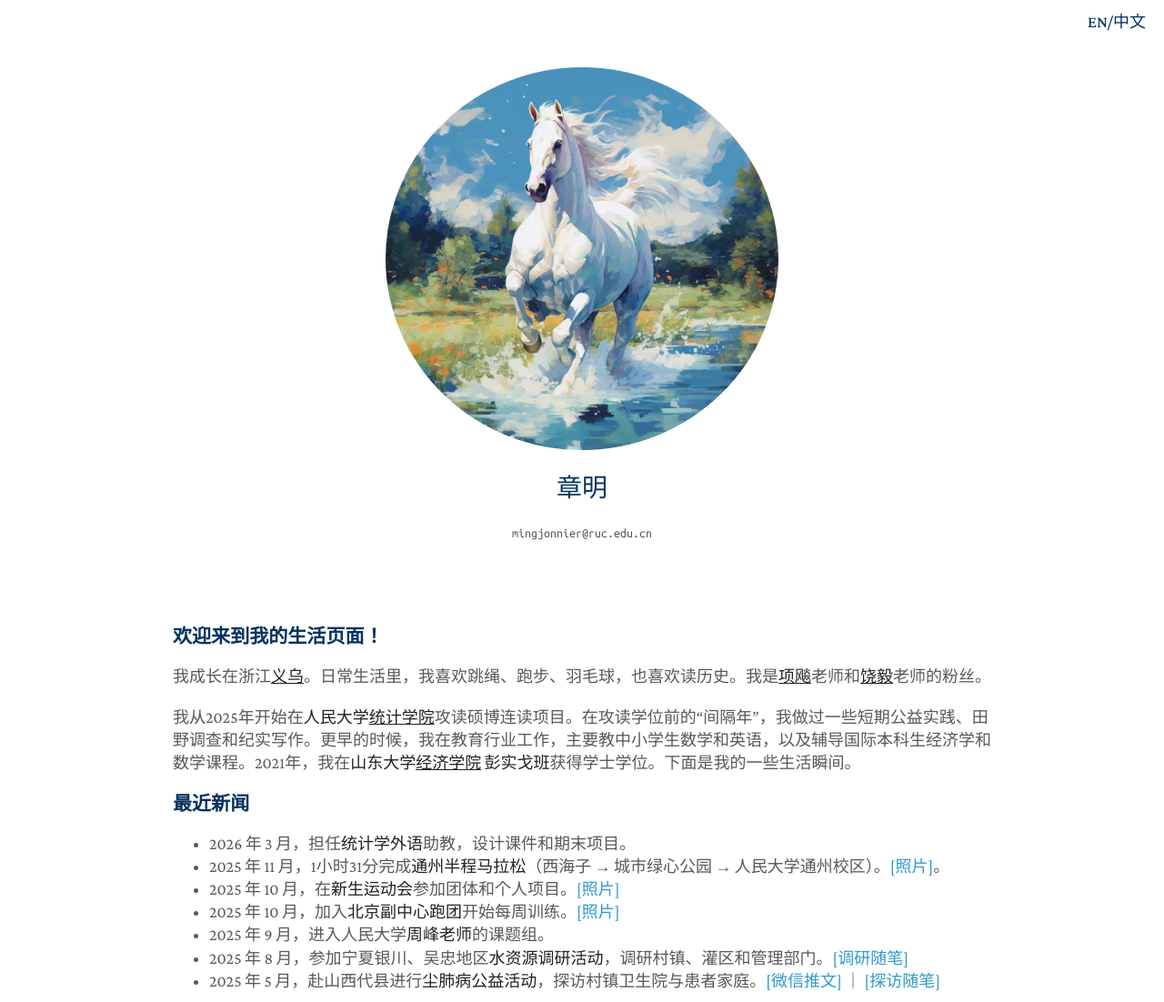
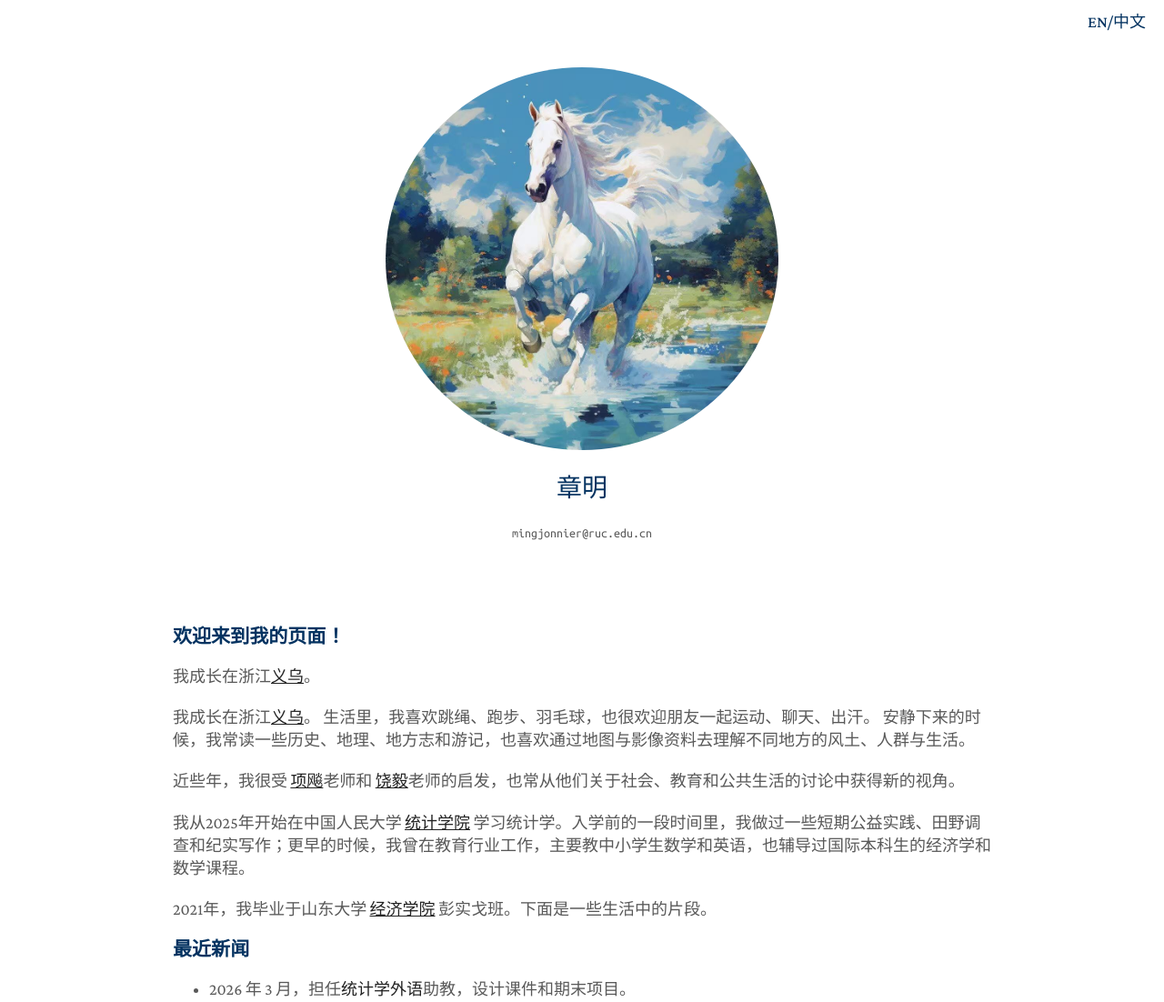
Before and after one commit to zhangming4153/zhangming4153.github.io, a Jekyll site: the page built from cn/index.md, in a window 1280 px wide and 1400 px high. Shown: the top 1102 px of the window at 91% size. Built offline with Jekyll 4.4.1, drawn with Linux system fonts in a browser that asks for light colours; a style sheet for code colours, icons or effects is not loaded; some of the changed text lies outside the part shown.

Commit message:
Update index.md

```diff
--- a/cn/index.md
+++ b/cn/index.md
@@ -3,20 +3,42 @@ layout: homepage
 permalink: /cn/
 title: 章明
 ---
-### 欢迎来到我的生活页面！
+### 欢迎来到我的页面！
 
-我成长在浙江<a href="https://en.wikipedia.org/wiki/Yiwu"><strong><u>义乌</u></strong></a>。日常生活里，我喜欢跳绳、跑步、羽毛球，也喜欢读历史。我是<a href="https://baike.baidu.com/item/项飙/23318243"><strong><u>项飚</u></strong></a>老师和<a href="https://en.wikipedia.org/wiki/Rao_Yi"><strong><u>饶毅</u></strong></a>老师的粉丝。
+<p>
+我成长在浙江<a href="https://en.wikipedia.org/wiki/Yiwu"><strong><u>义乌</u></strong></a>。
 
-我从2025年开始在**人民大学**<a href="http://stat.ruc.edu.cn"><strong><u>统计学院</u></strong></a>攻读硕博连读项目。在攻读学位前的“间隔年”，我做过一些短期公益实践、田野调查和纪实写作。更早的时候，我在教育行业工作，主要教中小学生数学和英语，以及辅导国际本科生经济学和数学课程。2021年，我在**山东大学**<a href="https://www.econ.sdu.edu.cn"><strong><u>经济学院</u></strong></a> **彭实戈班**获得学士学位。下面是我的一些生活瞬间。
+<p>
+我成长在浙江<a href="https://en.wikipedia.org/wiki/Yiwu"><strong><u>义乌</u></strong></a>。
+生活里，我喜欢跳绳、跑步、羽毛球，也很欢迎朋友一起运动、聊天、出汗。
+安静下来的时候，我常读一些历史、地理、地方志和游记，也喜欢通过地图与影像资料去理解不同地方的风土、人群与生活。
+</p>
+
+近些年，我很受
+<a href="https://baike.baidu.com/item/项飙/23318243"><strong><u>项飚</u></strong></a>老师和
+<a href="https://en.wikipedia.org/wiki/Rao_Yi"><strong><u>饶毅</u></strong></a>老师的启发，也常从他们关于社会、教育和公共生活的讨论中获得新的视角。
+</p>
+
+<p>
+我从2025年开始在中国人民大学
+<a href="http://stat.ruc.edu.cn"><strong><u>统计学院</u></strong></a>
+学习统计学。入学前的一段时间里，我做过一些短期公益实践、田野调查和纪实写作；更早的时候，我曾在教育行业工作，主要教中小学生数学和英语，也辅导过国际本科生的经济学和数学课程。
+</p>
+
+<p>
+2021年，我毕业于山东大学
+<a href="https://www.econ.sdu.edu.cn"><strong><u>经济学院</u></strong></a>
+彭实戈班。下面是一些生活中的片段。
+</p>
 
 ### 最近新闻
 - 2026 年 3 月，担任**统计学外语**助教，设计课件和期末项目。
-- 2025 年 11 月，1小时31分完成**通州半程马拉松**（西海子 → 城市绿心公园 → 人民大学通州校区）。[[照片]](/assets/tongz_semimara_profile.jpg)。
-- 2025 年 10 月，在**新生运动会**参加团体和个人项目。[[照片]](/assets/sportsmeeting_2025.JPG)
+- 2025 年 11 月，“131”完赛**通州半程马拉松**（西海子 → 城市绿心公园 → 人民大学通州校区）。[[照片]](/assets/tongz_semimara_profile.jpg)。
+- 2025 年 10 月，**新生运动会**参加团体和个人项目。[[照片]](/assets/sportsmeeting_2025.JPG)
 - 2025 年 10 月，加入**北京副中心跑团**开始每周训练。[[照片]](/assets/tongz_group.png)
 - 2025 年 9 月，进入人民大学**周峰老师**的课题组。
 - 2025 年 8 月，参加宁夏银川、吴忠地区**水资源调研活动**，调研村镇、灌区和管理部门。[[调研随笔]](/assets/Ningxia.pdf)
-- 2025 年 5 月，赴山西代县进行**尘肺病公益活动**，探访村镇卫生院与患者家庭。[[微信推文]](https://mp.weixin.qq.com/s/o8Zpdd-DVcAKxdC4jhWxGg) ｜ [[探访随笔]](/assets/Shanxi.pdf)
+- 2025 年 5 月，参加山西代县**尘肺病公益活动**，探访村镇卫生院与患者家庭。[[微信推文]](https://mp.weixin.qq.com/s/o8Zpdd-DVcAKxdC4jhWxGg) ｜ [[探访随笔]](/assets/Shanxi.pdf)
 
 
 ### 课题组照片（右二）
```
